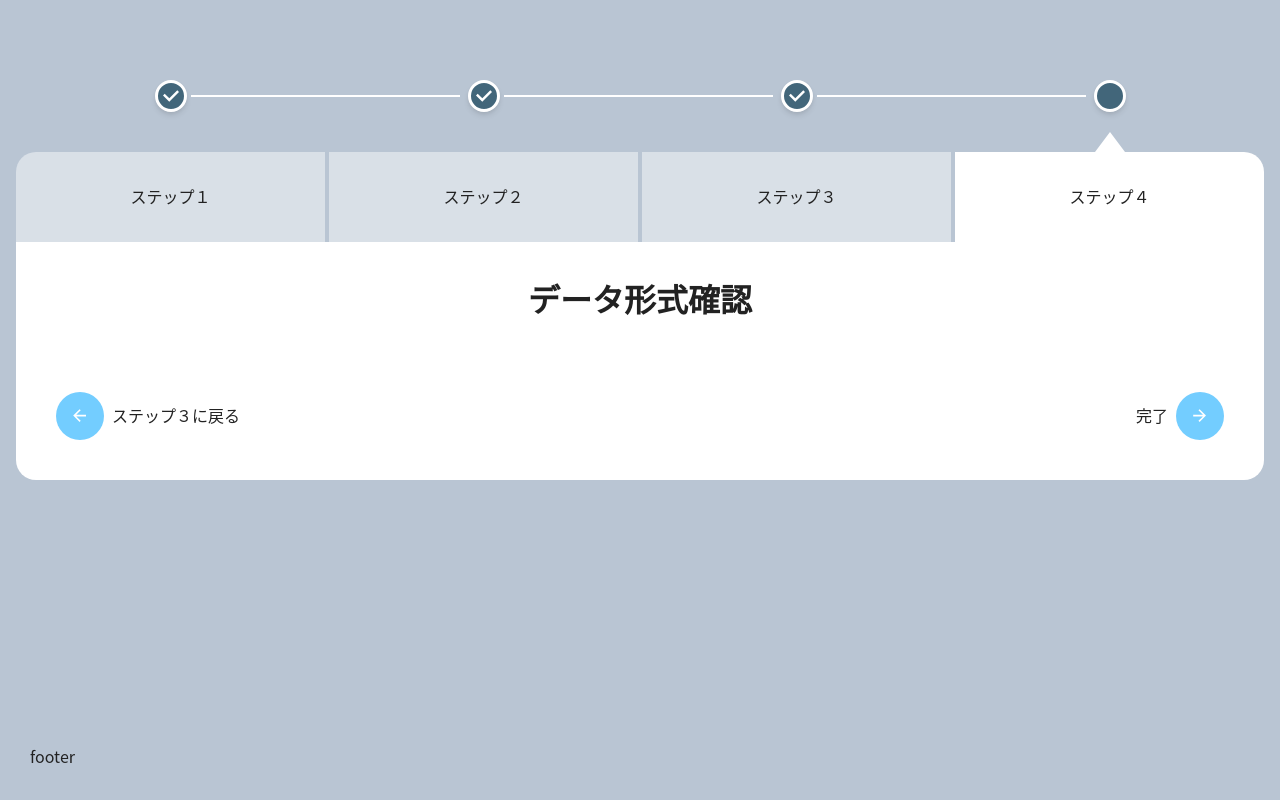
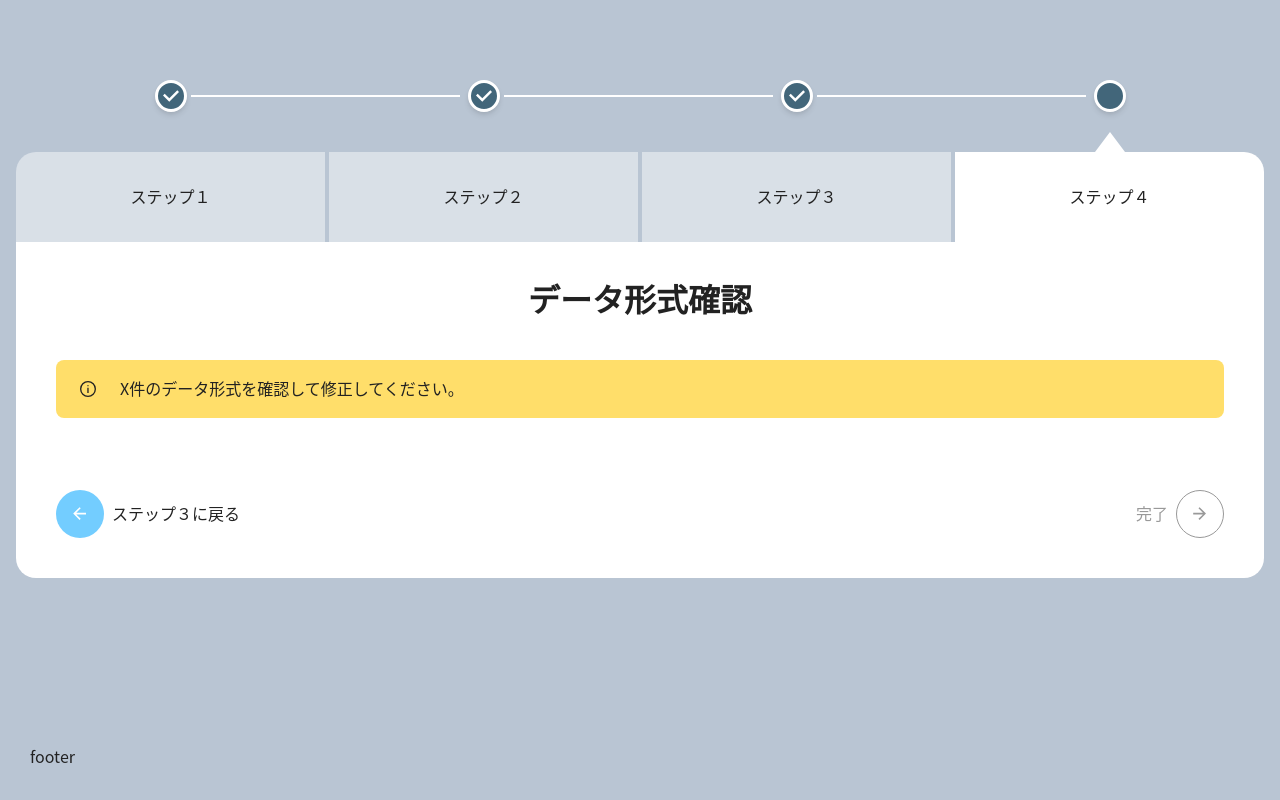
Before and after one commit to codeforjapan/OpenDataTools, a React (Create React App) app in the folder webclient/: page /1/data-editor in a window 1280 px wide. Built offline with nearby package versions, Linux system fonts and the light colour scheme.

Commit message:
data-editor画面のスタイルを調整

```diff
--- a/webclient/src/components/Editor/DataEditorMain.tsx
+++ b/webclient/src/components/Editor/DataEditorMain.tsx
@@ -1,5 +1,5 @@
 import { ChevronRightIcon } from '@chakra-ui/icons';
-import { Box, Grid, GridItem, Text } from '@chakra-ui/layout';
+import { Flex, Grid, GridItem, Text } from '@chakra-ui/layout';
 import { FC, useEffect, useState } from 'react';
 import { useParams } from 'react-router';
 import { useRecoilState, useRecoilValue } from 'recoil';
@@ -72,35 +72,49 @@ export const DataEditorMain: FC<Props> = ({ selectedItemUid }) => {
     };
 
     return (
-      <>
-        <Grid gridTemplateColumns="1fr 1fr">
-          <GridItem>名称がここにくる</GridItem>
-          <GridItem>{singleData?.error.map((err) => err.message)}</GridItem>
-        </Grid>
-        <Grid gridTemplateColumns="1fr 50px 1fr" mb={5}>
+      <Grid gridTemplateColumns="1fr 50px 1fr" alignItems="end" mb={6}>
         <GridItem>
-            <OstInput type="text" value={singleData?.rowValue || ''} disabled />
+          <Text>名称がここにくる</Text>
+          <OstInput
+            value={singleData?.rowValue || ''}
+            readOnly
+            bg="information.bg.disabled"
+            color="body.text"
+          />
         </GridItem>
         <GridItem>
           <ChevronRightIcon w={10} h={10} />
         </GridItem>
-          <GridItem>
+        <GridItem justifyContent="end">
+          <Flex flexDirection="column" alignItems="end">
+            {singleData?.error.map((err, index) => (
+              <Text
+                key={`error-${index}`}
+                display="inline-block"
+                bg="information.bg.alert"
+                borderRadius={8}
+                px={4}
+                py={2}
+                mb={1}
+              >
+                {err.message}
+              </Text>
+            ))}
             <OstInput
               value={singleData?.editedValue || ''}
-              type="text"
               onChange={(e) => handleChangeData(e.target.value)}
             />
+          </Flex>
         </GridItem>
       </Grid>
-      </>
     );
   };
 
   return (
-    <Box>
+    <>
       {singleDataUidList.map((uid, index) => (
         <SingleDataElm key={index} singleDataUid={uid} />
       ))}
-    </Box>
+    </>
   );
 };
--- a/webclient/src/components/Editor/DataEditorSidenav.tsx
+++ b/webclient/src/components/Editor/DataEditorSidenav.tsx
@@ -1,4 +1,5 @@
-import { Box } from '@chakra-ui/layout';
+import { Flex, Box, Text } from '@chakra-ui/layout';
+import { InfoOutlineIcon, ChevronRightIcon } from '@chakra-ui/icons';
 import { FC } from 'react';
 import { useParams } from 'react-router';
 import { useRecoilValue } from 'recoil';
@@ -23,21 +24,41 @@ export const DataEditorSidenav: FC<Props> = ({ onSelect, selectedItemUid }) => {
     };
 
     return (
-      <Box
-        p={2}
-        backgroundColor={item?.uid === selectedItemUid ? 'blue' : ''}
+      <Flex
+        alignItems="center"
+        justifyContent="space-between"
+        p={4}
+        sx={
+          item?.uid === selectedItemUid
+            ? {
+                bg: 'information.bg.disabled',
+                borderLeft: '3px solid',
+                borderColor: 'icon.active',
+                cursor: 'default',
+              }
+            : {
+                paddingLeft: 'calc(16px + 3px)',
+                cursor: 'pointer',
+              }
+        }
         onClick={handleOnClick}
       >
-        {item?.normalizedLabel}
-      </Box>
+        <Flex alignItems="center" overflow="hidden">
+          <InfoOutlineIcon color="icon.active" />
+          <Text px={2} overflow="hidden" whiteSpace="nowrap" textOverflow="ellipsis">
+            {item?.normalizedLabel}
+          </Text>
+        </Flex>
+        {item?.uid === selectedItemUid && <ChevronRightIcon />}
+      </Flex>
     );
   };
 
   return (
-    <>
+    <Box ml="-40px">
       {datasetItemUidList.map((itemUid, index) => (
         <DatasetItem key={index} itemUid={itemUid} datasetUid={String(dataset_uid)} />
       ))}
-    </>
+    </Box>
   );
 };
--- a/webclient/src/features/data-editor/routes/DataEditor.tsx
+++ b/webclient/src/features/data-editor/routes/DataEditor.tsx
@@ -1,8 +1,15 @@
 import { FC, useState } from 'react';
-import { ArrowBackIcon, ArrowForwardIcon } from '@chakra-ui/icons';
-import { Grid, GridItem, Flex, Avatar } from '@chakra-ui/react';
+import {
+  InfoOutlineIcon,
+  CheckIcon,
+  ArrowBackIcon,
+  ArrowForwardIcon,
+  DownloadIcon,
+} from '@chakra-ui/icons';
+import { Grid, GridItem, Flex, Avatar, Text } from '@chakra-ui/react';
 import { StepLayout } from '../../../components/Layout';
 import { OstNavLink } from '../../../components/Elements/OstLink';
+import { OstButton } from '../../../components/Elements/OstButton';
 import { DataEditorMain, DataEditorSidenav } from '../../../components/Editor';
 import { useParams } from 'react-router-dom';
 
@@ -10,10 +17,27 @@ export const DataEditor: FC = () => {
   const { dataset_uid } = useParams<{ dataset_uid: string }>();
   const [selectedItemUid, setItemUid] = useState<string>();
 
+  const isCheckFinished = false; //TODO: 確認終了のステータスを監視する
+
   return (
     <StepLayout pageTitle="データ形式確認" headingText="データ形式確認" uid={dataset_uid}>
+      <Flex
+        alignItems="center"
+        px={6}
+        py={4}
+        mb={10}
+        bg={isCheckFinished ? 'information.bg.active' : 'information.bg.alert'}
+        borderRadius={8}
+      >
+        {isCheckFinished ? <CheckIcon /> : <InfoOutlineIcon />}
+        <Text ml={6}>
+          {isCheckFinished
+            ? '形式の確認が完了しました。'
+            : `X件のデータ形式を確認して修正してください。`}
+        </Text>
+      </Flex>
       <Grid gridTemplateColumns="200px 1fr" mt={4}>
-        <GridItem pr={3} borderRight="1px solid">
+        <GridItem borderRight="1px solid" borderColor="inputAreaBorder.active">
           <DataEditorSidenav
             selectedItemUid={selectedItemUid}
             onSelect={(uid: string) => setItemUid(uid)}
@@ -24,16 +48,26 @@ export const DataEditor: FC = () => {
         </GridItem>
       </Grid>
 
-      <Flex mt={4} justifyContent="space-between">
+      <Flex mt={8} justifyContent="space-between">
+        <Flex flexWrap="wrap">
           <OstNavLink
             to={`/${dataset_uid}/normalize-label`}
             iconLeft={<Avatar size="md" p="12px" icon={<ArrowBackIcon />} />}
+            mr={8}
           >
             ステップ３に戻る
           </OstNavLink>
+          {isCheckFinished && <OstButton
+            view="skeleton"
+            size="L"
+            icon={<Avatar bg="bg.active" size="md" p="12px" icon={<DownloadIcon />} />}
+          >
+            一時ファイルのダウンロード
+          </OstButton>}
+        </Flex>
         <OstNavLink
           to={`/${dataset_uid}/map`}
-          isDisabled={false}
+          isDisabled={!isCheckFinished}
           iconRight={<Avatar size="md" p="12px" icon={<ArrowForwardIcon />} />}
         >
           完了
```
Lines whose indentation alone changed are shown as unchanged.
